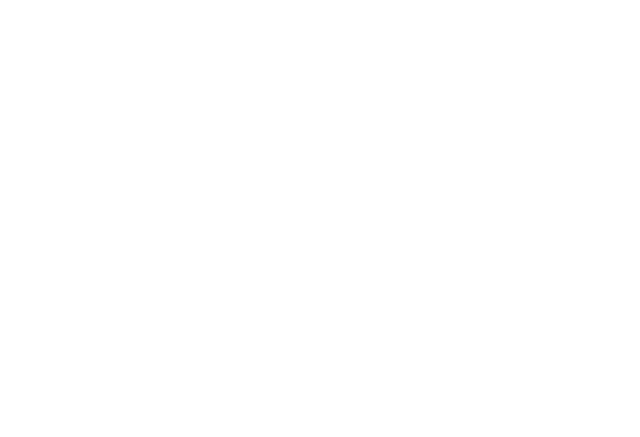
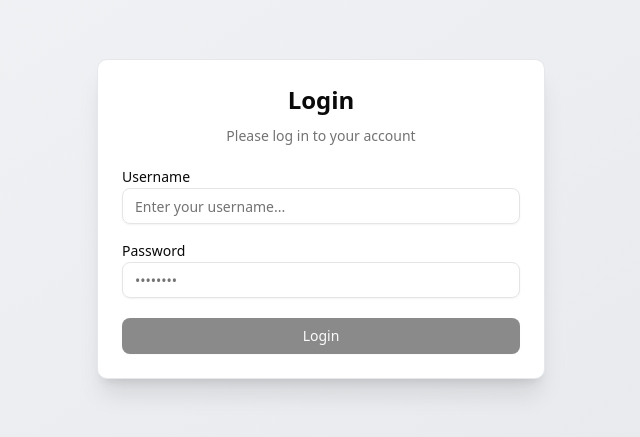
Before and after one commit to rayakhader/Dashboard-Setup, a React (Vite) app: page /login in a window 1280 px wide. Before the commit this address had no page. Shown: the part 181-618 px from the top of the page, without its empty margins (319-959 px from the left). Built offline with nearby package versions, Linux system fonts and the light colour scheme.

Commit message:
add login page

```diff
--- a/package.json
+++ b/package.json
@@ -12,6 +12,7 @@
   "dependencies": {
     "@radix-ui/react-dialog": "^1.1.14",
     "@radix-ui/react-dropdown-menu": "^2.1.15",
+    "@radix-ui/react-label": "^2.1.7",
     "@radix-ui/react-scroll-area": "^1.2.9",
     "@radix-ui/react-separator": "^1.1.7",
     "@radix-ui/react-slot": "^1.2.3",
--- /dev/null
+++ b/src/components/auth/Login.tsx
@@ -0,0 +1,129 @@
+import { useState, useEffect } from "react";
+import { useNavigate } from "react-router-dom";
+import { Button } from "@/components/ui/button";
+import { Input } from "@/components/ui/input";
+import { Label } from "@/components/ui/label";
+import { Card, CardContent, CardHeader, CardTitle } from "@/components/ui/card";
+import Message from "./Message";
+
+function Login() {
+    const [username, setUsername] = useState("");
+    const [password, setPassword] = useState("");
+    const [errors, setErrors] = useState({ username: "", password: "" });
+    const [success, setSuccess] = useState(false);
+    const [hasAttemptedLogin, setHasAttemptedLogin] = useState(false);
+    const [loading, setLoading] = useState(false);
+    const navigate = useNavigate();
+
+    function handleSubmit(e: React.FormEvent<HTMLFormElement>) {
+        e.preventDefault();
+
+        setLoading(true);
+
+        // Simulate async login
+        setTimeout(() => {
+            const isValid = username === "test" && password === "1234";
+            setHasAttemptedLogin(true);
+            setSuccess(isValid);
+            setLoading(false);
+
+            if (isValid) {
+                setTimeout(() => {
+                    navigate("/");
+                }, 1500);
+            }
+        }, 1000);
+    }
+
+    function validateUsername(username: string) {
+        if (username.length < 4) {
+            setErrors((prev) => ({ ...prev, username: "Username must be at least 4 characters" }));
+        } else if (username.length > 15) {
+            setErrors((prev) => ({ ...prev, username: "Username must be less than 15 characters" }));
+        } else if (!/^[a-zA-Z0-9]+$/.test(username)) {
+            setErrors((prev) => ({ ...prev, username: "Username can only contain letters/numbers" }));
+        } else {
+            setErrors((prev) => ({ ...prev, username: "" }));
+        }
+    }
+
+    function validatePassword(password: string) {
+        if (password.length < 4) {
+            setErrors((prev) => ({ ...prev, password: "Password must be at least 4 characters" }));
+        } else {
+            setErrors((prev) => ({ ...prev, password: "" }));
+        }
+    }
+
+    useEffect(() => {
+        if (username) validateUsername(username);
+    }, [username]);
+
+    useEffect(() => {
+        if (password) validatePassword(password);
+    }, [password]);
+
+    return (
+        <main className="flex items-center justify-center min-h-screen bg-gradient-to-br from-gray-100 to-gray-200 px-4">
+            <Card className="w-full max-w-md shadow-xl border border-gray-200 rounded-lg animate-fade-in">
+                <CardHeader className="text-center">
+                    <CardTitle className="text-2xl font-semibold">Login</CardTitle>
+                    <p className="text-muted-foreground text-sm mt-1">Please log in to your account</p>
+                </CardHeader>
+                <CardContent>
+                    <form className="space-y-5" onSubmit={handleSubmit}>
+                        <div>
+                            <Label htmlFor="username" className="mb-1">Username</Label>
+                            <Input
+                                id="username"
+                                value={username}
+                                onChange={(e) => setUsername(e.target.value)}
+                                placeholder="Enter your username..."
+                                className={errors.username ? "border-red-500" : ""}
+                            />
+                            {errors.username && (
+                                <p className="text-red-600 text-xs mt-1">{errors.username}</p>
+                            )}
+                        </div>
+
+                        <div>
+                            <Label htmlFor="password" className="mb-1">Password</Label>
+                            <Input
+                                id="password"
+                                type="password"
+                                value={password}
+                                onChange={(e) => setPassword(e.target.value)}
+                                placeholder="••••••••"
+                                className={errors.password ? "border-red-500" : ""}
+                            />
+                            {errors.password && (
+                                <p className="text-red-600 text-xs mt-1">{errors.password}</p>
+                            )}
+                        </div>
+
+                        <Button
+                            type="submit"
+                            className="w-full"
+                            disabled={
+                                !username || !password || Boolean(errors.username) || Boolean(errors.password) || loading
+                            }
+                        >
+                            {loading ? "Logging in..." : "Login"}
+                        </Button>
+                    </form>
+
+                    {hasAttemptedLogin && (
+                        <div className="mt-4">
+                            <Message
+                                message={success ? "✅ Login successful!" : "❌ Invalid username or password"}
+                                type={success ? "success" : "error"}
+                            />
+                        </div>
+                    )}
+                </CardContent>
+            </Card>
+        </main>
+    );
+}
+
+export default Login;
--- /dev/null
+++ b/src/components/auth/Message.tsx
@@ -0,0 +1,13 @@
+export default function Message({ message, type = "info" }: { message: string; type?: "success" | "error" | "info" }) {
+  const colors = {
+    success: "bg-green-100 text-green-700",
+    error: "bg-red-100 text-red-700",
+    info: "bg-blue-100 text-blue-700",
+  };
+
+  return (
+    <div className={`p-3 rounded text-sm text-center ${colors[type]}`}>
+      {message}
+    </div>
+  );
+}
--- /dev/null
+++ b/src/components/ui/card.tsx
@@ -0,0 +1,92 @@
+import * as React from "react"
+
+import { cn } from "@/lib/utils"
+
+function Card({ className, ...props }: React.ComponentProps<"div">) {
+  return (
+    <div
+      data-slot="card"
+      className={cn(
+        "bg-card text-card-foreground flex flex-col gap-6 rounded-xl border py-6 shadow-sm",
+        className
+      )}
+      {...props}
+    />
+  )
+}
+
+function CardHeader({ className, ...props }: React.ComponentProps<"div">) {
+  return (
+    <div
+      data-slot="card-header"
+      className={cn(
+        "@container/card-header grid auto-rows-min grid-rows-[auto_auto] items-start gap-1.5 px-6 has-data-[slot=card-action]:grid-cols-[1fr_auto] [.border-b]:pb-6",
+        className
+      )}
+      {...props}
+    />
+  )
+}
+
+function CardTitle({ className, ...props }: React.ComponentProps<"div">) {
+  return (
+    <div
+      data-slot="card-title"
+      className={cn("leading-none font-semibold", className)}
+      {...props}
+    />
+  )
+}
+
+function CardDescription({ className, ...props }: React.ComponentProps<"div">) {
+  return (
+    <div
+      data-slot="card-description"
+      className={cn("text-muted-foreground text-sm", className)}
+      {...props}
+    />
+  )
+}
+
+function CardAction({ className, ...props }: React.ComponentProps<"div">) {
+  return (
+    <div
+      data-slot="card-action"
+      className={cn(
+        "col-start-2 row-span-2 row-start-1 self-start justify-self-end",
+        className
+      )}
+      {...props}
+    />
+  )
+}
+
+function CardContent({ className, ...props }: React.ComponentProps<"div">) {
+  return (
+    <div
+      data-slot="card-content"
+      className={cn("px-6", className)}
+      {...props}
+    />
+  )
+}
+
+function CardFooter({ className, ...props }: React.ComponentProps<"div">) {
+  return (
+    <div
+      data-slot="card-footer"
+      className={cn("flex items-center px-6 [.border-t]:pt-6", className)}
+      {...props}
+    />
+  )
+}
+
+export {
+  Card,
+  CardHeader,
+  CardFooter,
+  CardTitle,
+  CardAction,
+  CardDescription,
+  CardContent,
+}
--- /dev/null
+++ b/src/components/ui/input.tsx
@@ -0,0 +1,21 @@
+import * as React from "react"
+
+import { cn } from "@/lib/utils"
+
+function Input({ className, type, ...props }: React.ComponentProps<"input">) {
+  return (
+    <input
+      type={type}
+      data-slot="input"
+      className={cn(
+        "file:text-foreground placeholder:text-muted-foreground selection:bg-primary selection:text-primary-foreground dark:bg-input/30 border-input flex h-9 w-full min-w-0 rounded-md border bg-transparent px-3 py-1 text-base shadow-xs transition-[color,box-shadow] outline-none file:inline-flex file:h-7 file:border-0 file:bg-transparent file:text-sm file:font-medium disabled:pointer-events-none disabled:cursor-not-allowed disabled:opacity-50 md:text-sm",
+        "focus-visible:border-ring focus-visible:ring-ring/50 focus-visible:ring-[3px]",
+        "aria-invalid:ring-destructive/20 dark:aria-invalid:ring-destructive/40 aria-invalid:border-destructive",
+        className
+      )}
+      {...props}
+    />
+  )
+}
+
+export { Input }
--- /dev/null
+++ b/src/components/ui/label.tsx
@@ -0,0 +1,22 @@
+import * as React from "react"
+import * as LabelPrimitive from "@radix-ui/react-label"
+
+import { cn } from "@/lib/utils"
+
+function Label({
+  className,
+  ...props
+}: React.ComponentProps<typeof LabelPrimitive.Root>) {
+  return (
+    <LabelPrimitive.Root
+      data-slot="label"
+      className={cn(
+        "flex items-center gap-2 text-sm leading-none font-medium select-none group-data-[disabled=true]:pointer-events-none group-data-[disabled=true]:opacity-50 peer-disabled:cursor-not-allowed peer-disabled:opacity-50",
+        className
+      )}
+      {...props}
+    />
+  )
+}
+
+export { Label }
--- a/src/routes/index.tsx
+++ b/src/routes/index.tsx
@@ -1,10 +1,12 @@
 import { Routes, Route } from 'react-router-dom';
 import Dashboard from '@/components/layout/Dashboard';
+import Login from '@/components/auth/Login';
 
 export default function AppRoutes() {
   return (
     <Routes>
       <Route path="/" element={<Dashboard />} />
+      <Route path="/login" element={<Login />}/>
     </Routes>
   );
 }
--- a/tailwind.config.js
+++ b/tailwind.config.js
@@ -4,7 +4,17 @@ export default {
     "./src/**/*.{js,jsx,ts,tsx}",
   ],
   theme: {
-    extend: {},
+    extend: {
+      animation: {
+        'fade-in': 'fadeIn 0.5s ease-in-out forwards'
+      },
+      keyframes: {
+        fadeIn: {
+          '0%': { opacity: 0 },
+          '100%': { opacity: 1 }
+        }
+      }
+    },
   },
   plugins: [],
 }
```
Also changed, not shown: src/api/interceptors/responseInterceptor.ts (line endings or trailing spaces), 1 other file (tests, documents, lock files or other folders).
